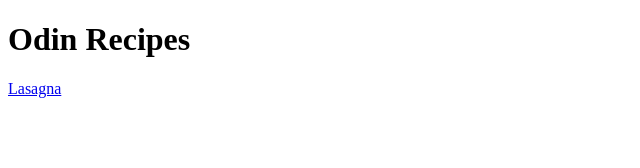
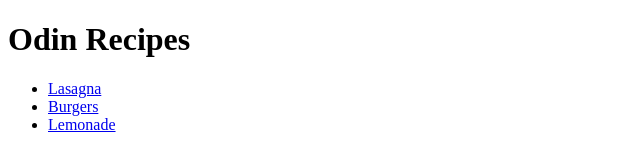
Before and after one commit to christien07/odin-recipes, a plain HTML site: page index.html in a window 1280 px wide. Shown: the whole page, without its empty margins (0-640 px from the left). Drawn offline with Linux system fonts and the light colour scheme.

Commit message:
Lasagna done; more recipe pages

```diff
--- a/index.html
+++ b/index.html
@@ -6,6 +6,10 @@
     </head>
     <body>
         <h1>Odin Recipes</h1>
-        <a href='./recipes/lasagna.html'>Lasagna</a>
+        <ul>
+            <li><a href='./recipes/lasagna.html'>Lasagna</a></li>
+            <li><a href='./recipes/easyburgers.html'>Burgers</a></li>
+            <li><a href='./recipes/easylemonade.html'>Lemonade</a></li>
+        </ul>
     </body>
 </html>
```
Also changed, not shown: recipes/easyburgers.html (added, +10 -0 lines), recipes/easylemonade.html (added, +10 -0 lines).
